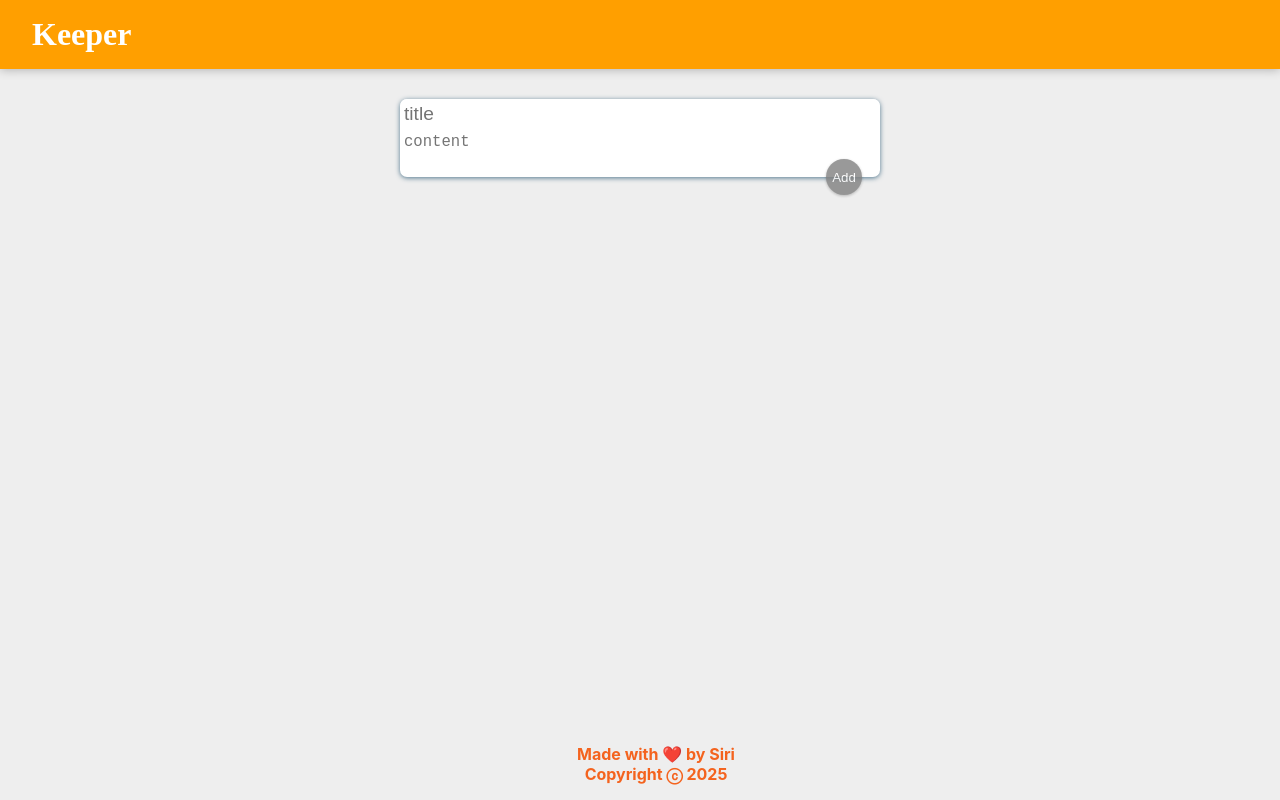
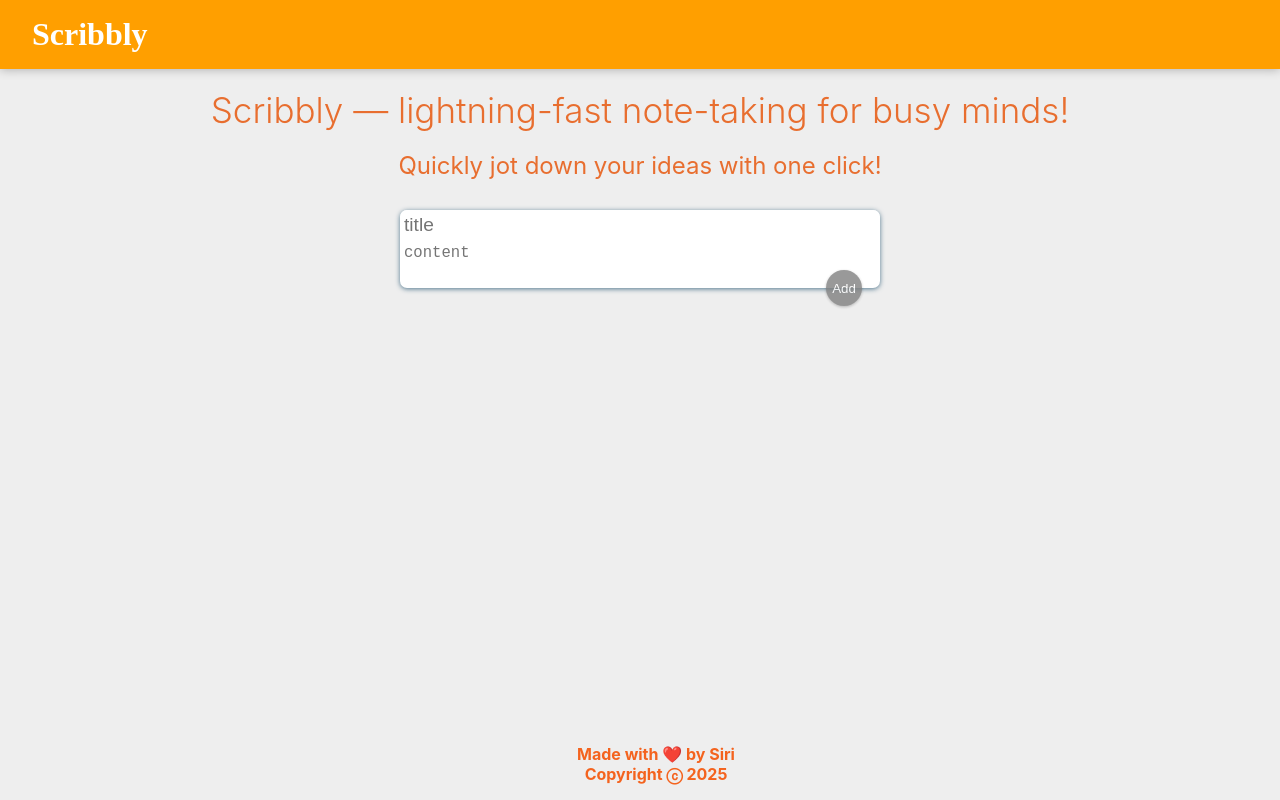
Before and after one commit to Siri-Pulakanti/ReactD2, a React (Create React App) app: page / in a window 1280 px wide. Shown: the top 800 px of the page. Built offline with nearby package versions, Linux system fonts and the light colour scheme.

Commit message:
Added Description

```diff
--- a/src/App.css
+++ b/src/App.css
@@ -52,3 +52,17 @@ form button:disabled {
   background-color: gray;
   opacity: 0.8;
 }
+h2 {
+  text-align: center;
+  margin-top: 20px;
+  font-weight: 300;
+  color: #e86e2f;
+  font-size: 35px;
+}
+h4 {
+  margin-top: 20px;
+  font-weight: 400;
+  color: #e86e2f;
+  text-align: center;
+  font-size: 24px;
+}
--- a/src/App.js
+++ b/src/App.js
@@ -31,6 +31,8 @@ function App() {
   return (
     <div className="App">
       <Header />
+      <h2> Scribbly — lightning-fast note-taking for busy minds!</h2>
+      <h4>Quickly jot down your ideas with one click!</h4>
       <InputContainer
         setNotes={setNotes}
         uniqueId={uniqueId}
--- a/src/Header.js
+++ b/src/Header.js
@@ -4,7 +4,7 @@ import "./Header.css";
 function Header() {
   return (
     <header>
-      <h1>Keeper</h1>
+      <h1>Scribbly</h1>
     </header>
   );
 }
```
